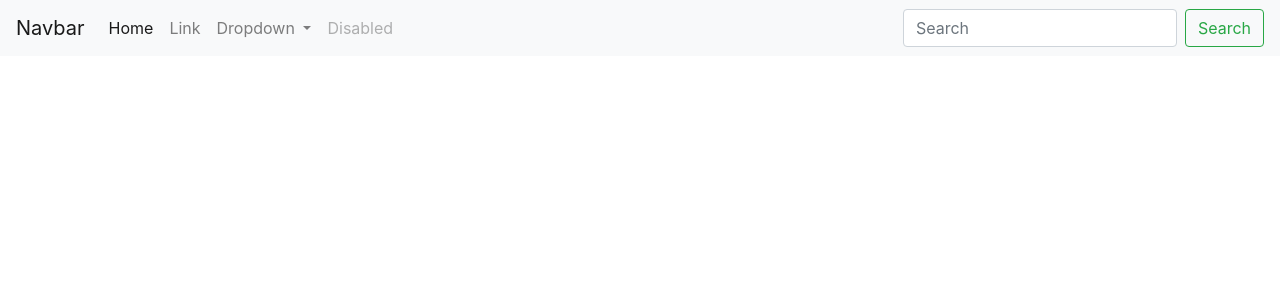
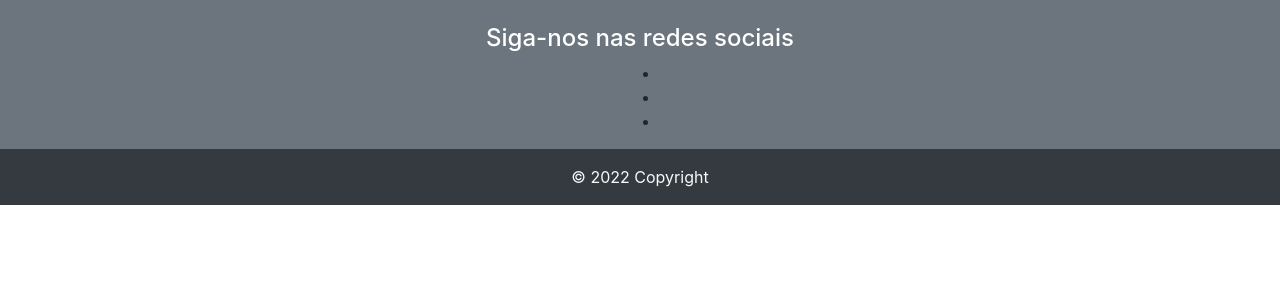
Before and after one commit to GabrielaFedermann/FeelingFront, an Angular app: page / in a window 1280 px wide. Shown: the top 300 px of the page. Built offline with nearby package versions, Linux system fonts and the light colour scheme.

Commit message:
@nalulamas [Task: Rodape]

```diff
--- a/src/app/app.component.html
+++ b/src/app/app.component.html
@@ -1 +1 @@
-<app-menu></app-menu>
+<app-rodape></app-rodape>
--- a/src/app/app.module.ts
+++ b/src/app/app.module.ts
@@ -4,11 +4,13 @@
 import { AppRoutingModule } from './app-routing.module';
 import { AppComponent } from './app.component';
 import { MenuComponent } from './menu/menu.component';
+import { RodapeComponent } from './rodape/rodape.component';
 
 @NgModule({
   declarations: [
     AppComponent,
-    MenuComponent
+    MenuComponent,
+    RodapeComponent
   ],
   imports: [
     BrowserModule,
--- /dev/null
+++ b/src/app/rodape/rodape.component.html
@@ -0,0 +1,39 @@
+<footer class="page-footer font-small bg-secondary pt-4">
+
+    <div class="container">
+
+        <div class="row">
+            <div class="col-md-12 d-flex justify-content-center">
+                <h4 class="text-white">Siga-nos nas redes sociais</h4>
+            </div>
+        </div>
+
+        <div class="row">
+            <div class="col-md-12 d-flex justify-content-center">
+                <ul class="social-network">
+                    <li>
+                        <a href="https://web.facebook.com/generationbrasil" target="_blank" class="icoFacebook">
+                            <i class="fa fa-facebook-square" aria-hidden="true"></i>
+                        </a>
+                    </li>
+                    <li>
+                        <a href="https://www.instagram.com/generationbrasil" target="_blank" class="icoInstagram">
+                            <i class="fa fa-instagram" aria-hidden="true"></i>
+                        </a>
+                    </li>
+                    <li>
+                        <a href="https://www.linkedin.com/school/generationbrasil" target="_blank" class="icoLinkedin">
+                            <i class="fa fa-linkedin-square" aria-hidden="true"></i>
+                        </a>
+                    </li>
+                </ul>
+            </div>
+        </div>
+
+    </div>
+
+<div class="footer-copyright bg-dark text-center py-3">
+<span class="text-light">© 2022 Copyright</span>
+</div>
+
+</footer>
--- /dev/null
+++ b/src/app/rodape/rodape.component.ts
@@ -0,0 +1,15 @@
+import { Component, OnInit } from '@angular/core';
+
+@Component({
+  selector: 'app-rodape',
+  templateUrl: './rodape.component.html',
+  styleUrls: ['./rodape.component.css']
+})
+export class RodapeComponent implements OnInit {
+
+  constructor() { }
+
+  ngOnInit(): void {
+  }
+
+}
```
Also changed, not shown: src/app/rodape/rodape.component.css (added), 1 other file (tests, documents, lock files or other folders).
